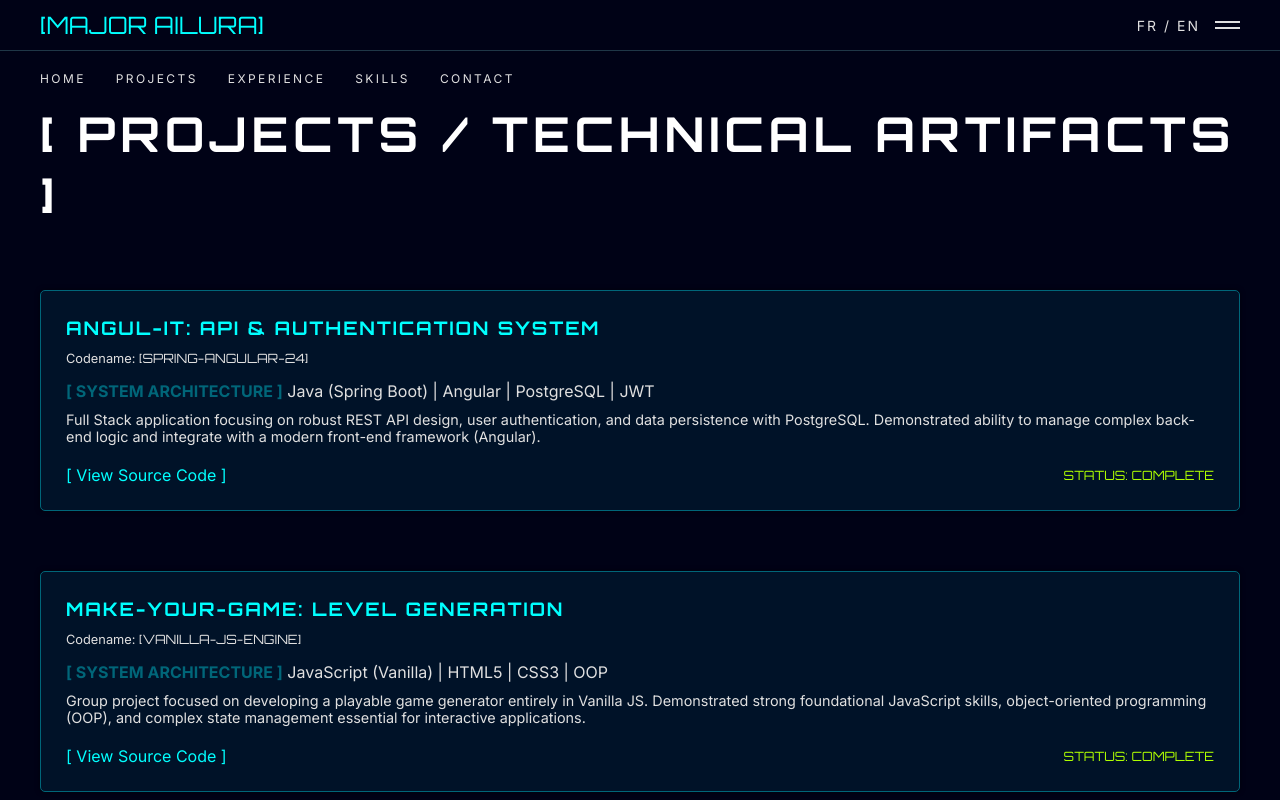
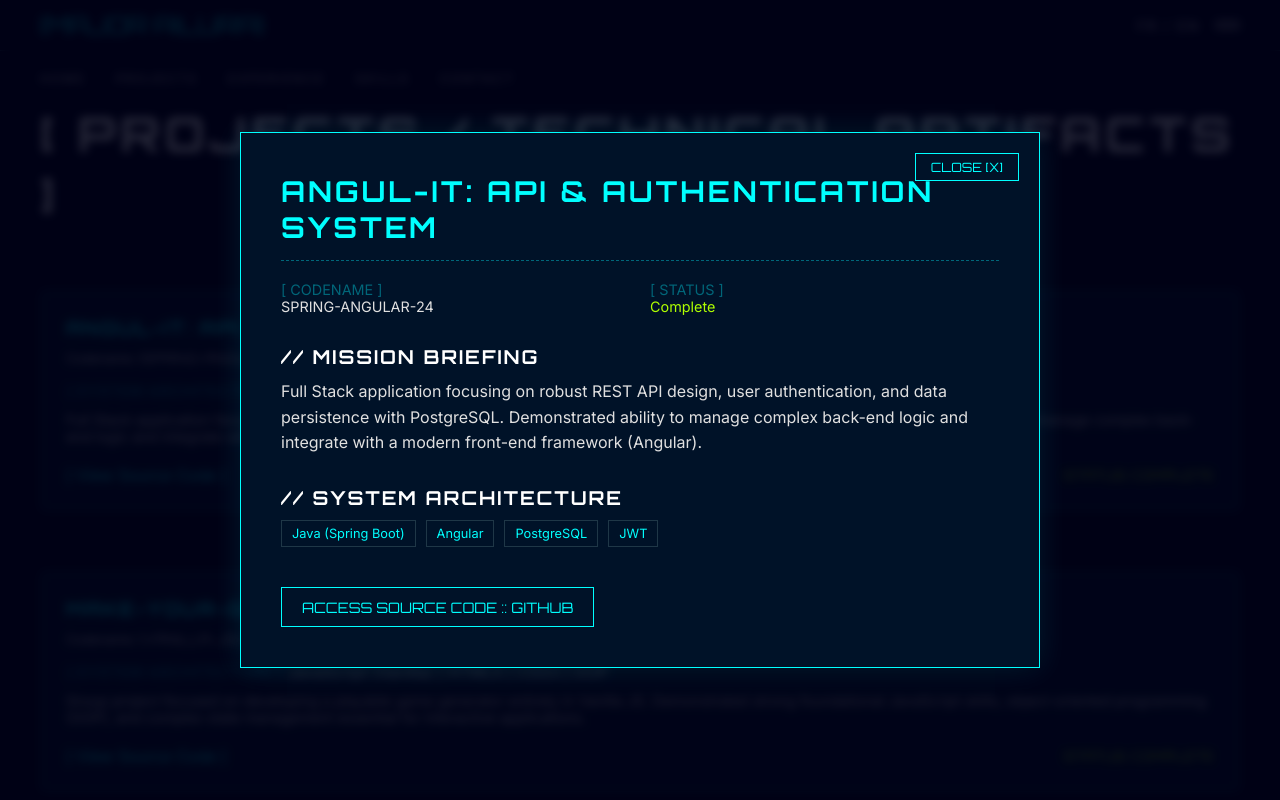
Before and after one commit to Ailura4020/portfolio-gits, a React (Vite) app: page / in a window 1280 px wide. Both pictures are taken after a click on the element 640 px from the left and 1147 px from the top of the page. Shown: the part 747-1547 px from the top of the page. Built offline with nearby package versions, Linux system fonts and the light colour scheme.

Commit message:
feat: implement project details modal (intelligence file)

```diff
--- /dev/null
+++ b/src/components/ProjectModal.tsx
@@ -0,0 +1,138 @@
+// src/components/ProjectModal.tsx
+
+import React from 'react';
+import type { Project } from '../types/project.ts';
+
+interface ProjectModalProps {
+  project: Project;
+  onClose: () => void;
+}
+
+const ProjectModal: React.FC<ProjectModalProps> = ({ project, onClose }) => {
+  if (!project) return null;
+
+  // Empêche la fermeture si on clique DANS la fenêtre
+  const handleContentClick = (e: React.MouseEvent) => {
+    e.stopPropagation();
+  };
+
+  return (
+    <div
+      style={{
+        position: 'fixed',
+        top: 0,
+        left: 0,
+        width: '100%',
+        height: '100%',
+        backgroundColor: 'rgba(0, 2, 22, 0.85)', // Fond sombre teinté bleu nuit
+        zIndex: 1000,
+        display: 'flex',
+        justifyContent: 'center',
+        alignItems: 'center',
+        backdropFilter: 'blur(5px)', // Effet de flou d'arrière-plan
+      }}
+      onClick={onClose} // Ferme si on clique en dehors
+    >
+      <div
+        style={{
+          width: '90%',
+          maxWidth: '800px',
+          maxHeight: '90vh',
+          overflowY: 'auto',
+          backgroundColor: 'var(--color-bg-secondary)',
+          border: '1px solid var(--color-accent-neon)',
+          boxShadow: '0 0 30px rgba(0, 255, 255, 0.1)',
+          padding: '40px',
+          position: 'relative',
+        }}
+        onClick={handleContentClick}
+      >
+        {/* Bouton Fermer */}
+        <button
+          onClick={onClose}
+          style={{
+            position: 'absolute',
+            top: '20px',
+            right: '20px',
+            background: 'none',
+            border: '1px solid var(--color-accent-neon)',
+            color: 'var(--color-accent-neon)',
+            cursor: 'pointer',
+            fontFamily: 'var(--font-title)',
+            padding: '5px 15px',
+            textTransform: 'uppercase',
+            fontSize: '0.8em'
+          }}
+          onMouseOver={(e) => (e.currentTarget.style.backgroundColor = 'rgba(0, 255, 255, 0.1)')}
+          onMouseOut={(e) => (e.currentTarget.style.backgroundColor = 'transparent')}
+        >
+          Close [X]
+        </button>
+
+        {/* En-tête du Dossier */}
+        <h2 style={{
+          color: 'var(--color-accent-neon)',
+          borderBottom: '1px dashed var(--color-accent-teal)',
+          paddingBottom: '15px',
+          marginBottom: '20px',
+          fontSize: '1.8em'
+        }}>
+          {project.title}
+        </h2>
+
+        <div style={{ display: 'grid', gridTemplateColumns: '1fr 1fr', gap: '20px', marginBottom: '30px', fontSize: '0.9em' }}>
+          <div>
+            <span style={{ color: 'var(--color-accent-teal)' }}>[ CODENAME ]</span><br/>
+            {project.codename}
+          </div>
+          <div>
+            <span style={{ color: 'var(--color-accent-teal)' }}>[ STATUS ]</span><br/>
+            <span style={{ color: 'var(--color-accent-secondary)' }}>{project.status}</span>
+          </div>
+        </div>
+
+        {/* Corps du Dossier */}
+        <div style={{ marginBottom: '30px' }}>
+          <h3 style={{ color: 'var(--color-text-title)', fontSize: '1.2em', marginBottom: '10px' }}>// MISSION BRIEFING</h3>
+          <p style={{ lineHeight: '1.6', color: 'var(--color-text-primary)' }}>
+            {project.summary}
+          </p>
+        </div>
+
+        <div style={{ marginBottom: '30px' }}>
+          <h3 style={{ color: 'var(--color-text-title)', fontSize: '1.2em', marginBottom: '10px' }}>// SYSTEM ARCHITECTURE</h3>
+          <div style={{ display: 'flex', flexWrap: 'wrap', gap: '10px' }}>
+            {project.stack.map((tech) => (
+              <span key={tech} style={{
+                border: '1px solid var(--color-interface-dark)',
+                padding: '5px 10px',
+                fontSize: '0.8em',
+                color: 'var(--color-accent-neon)'
+              }}>
+                {tech}
+              </span>
+            ))}
+          </div>
+        </div>
+
+        {/* Actions */}
+        <div style={{ marginTop: '40px', display: 'flex', gap: '20px' }}>
+          <a href={project.githubLink} target="_blank" rel="noopener noreferrer"
+             style={{
+               border: '1px solid var(--color-accent-neon)',
+               padding: '10px 20px',
+               color: 'var(--color-accent-neon)',
+               fontFamily: 'var(--font-title)',
+               fontSize: '0.9em',
+               display: 'inline-block'
+             }}>
+            ACCESS SOURCE CODE :: GITHUB
+          </a>
+        </div>
+
+      </div>
+    </div>
+  );
+};
+
+export default ProjectModal;
--- a/src/pages/Projects.tsx
+++ b/src/pages/Projects.tsx
@@ -1,5 +1,6 @@
-import React from 'react';
+import React, { useState } from 'react';
 import ProjectCard from '../components/ProjectCard.tsx';
+import ProjectModal from '../components/ProjectModal.tsx'; // Import du Modal
 import type { Project } from '../types/project.ts';
 
 const PROJECT_DATA: Project[] = [
@@ -26,19 +27,39 @@ const PROJECT_DATA: Project[] = [
 ];
 
 const ProjectsPage: React.FC = () => {
+  // État pour savoir quel projet est ouvert (null = aucun)
+  const [selectedProject, setSelectedProject] = useState<Project | null>(null);
+
   return (
     <section id="projects" style={{ minHeight: '100vh', paddingTop: '100px', paddingBottom: '100px' }}>
       <h2 style={{ fontSize: '3em', color: 'var(--color-text-title)', marginBottom: '50px' }}>
         [ PROJECTS / TECHNICAL ARTIFACTS ]
       </h2>
+
       <div style={{ display: 'grid', gridTemplateColumns: '1fr', gap: '30px' }}>
         {PROJECT_DATA.map(project => (
-          <ProjectCard key={project.id} project={project} />
+          // On ajoute le onClick ici sur le conteneur de la carte
+          <div
+            key={project.id}
+            onClick={() => setSelectedProject(project)}
+            style={{ cursor: 'pointer' }} // Indique que c'est cliquable
+          >
+            <ProjectCard project={project} />
+          </div>
         ))}
       </div>
+
       <p style={{ marginTop: '50px', color: 'var(--color-interface-light)', textAlign: 'center' }}>
         // END OF FILE TRANSFER LOG // MORE ARTIFACTS IN DEVELOPMENT //
       </p>
+
+      {/* Affichage conditionnel du Modal */}
+      {selectedProject && (
+        <ProjectModal
+          project={selectedProject}
+          onClose={() => setSelectedProject(null)}
+        />
+      )}
     </section>
   );
 };
```
